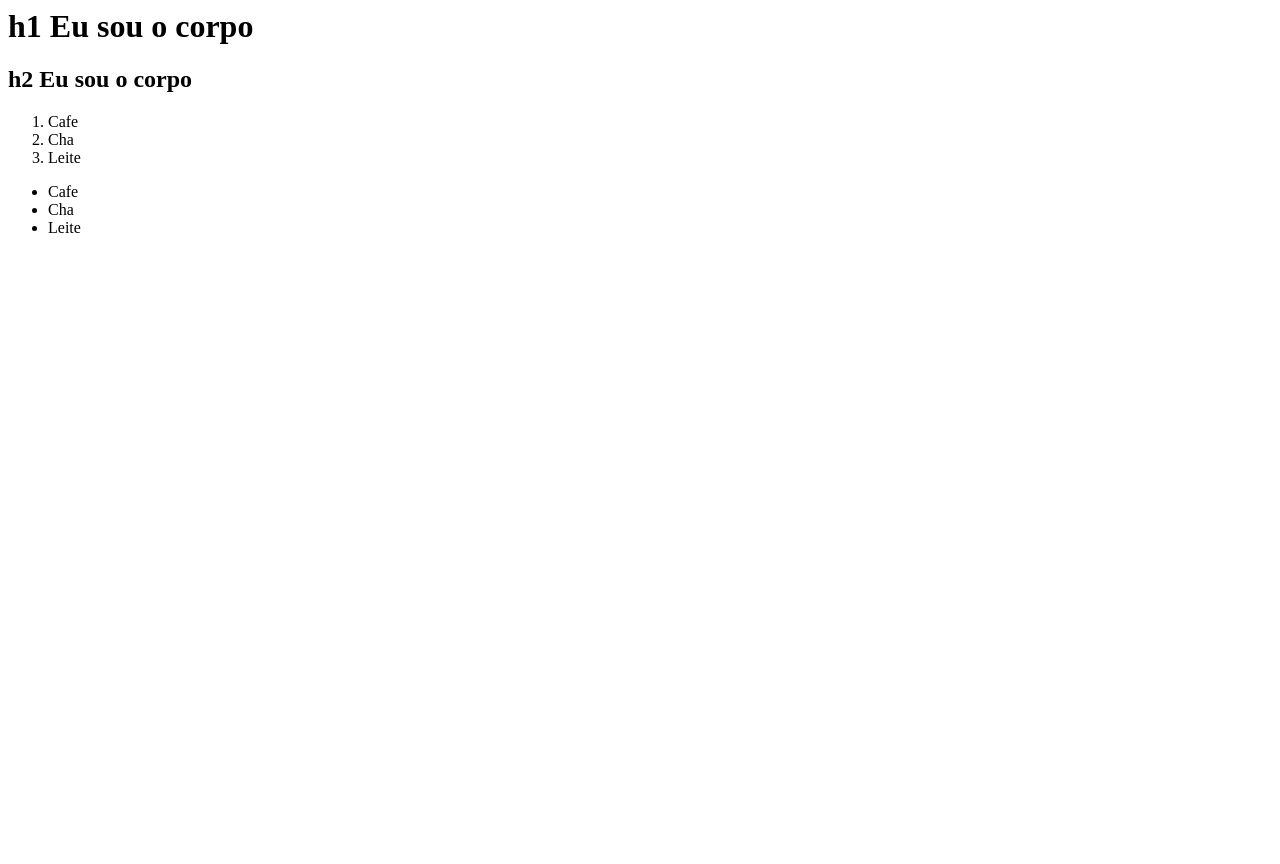
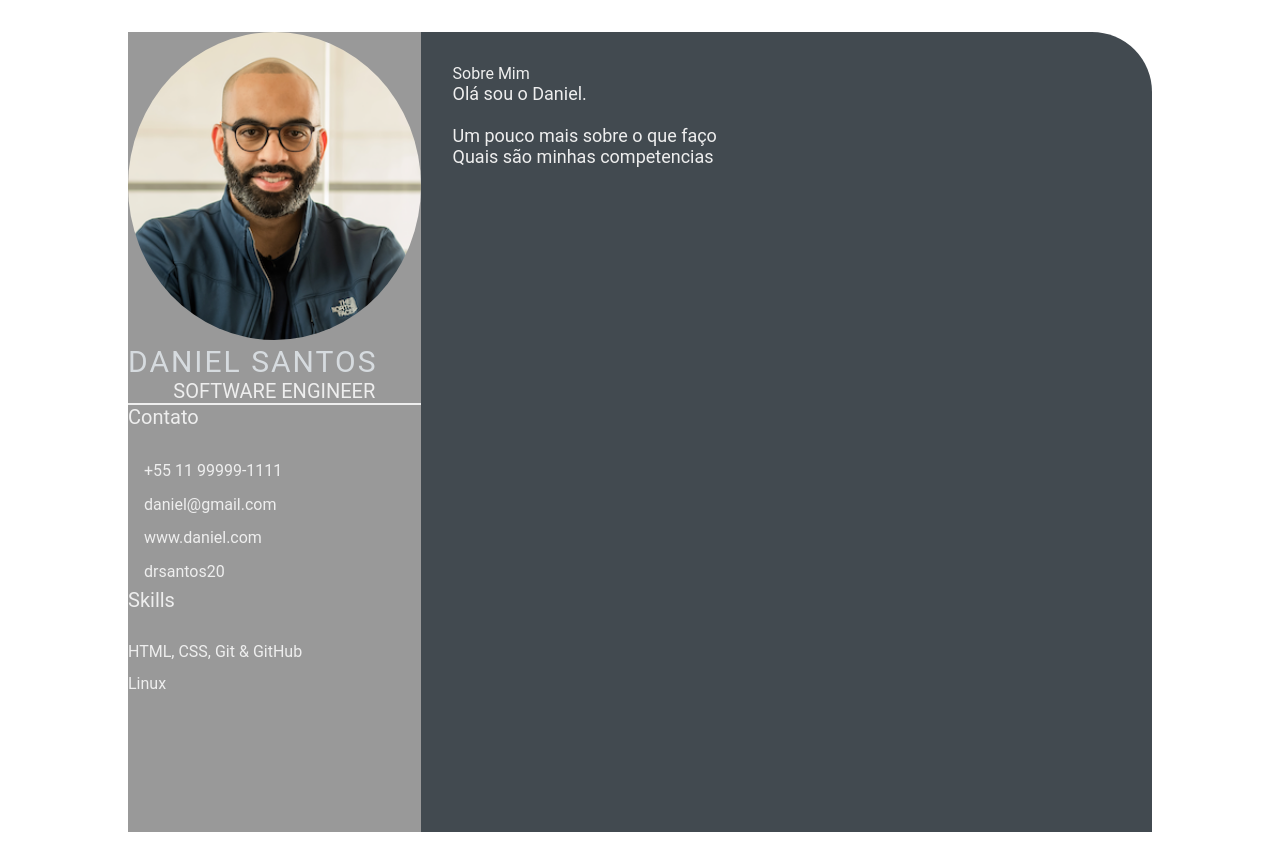
Before and after one commit to jornada-dev/jornada-dev.github.io, a plain HTML site: page index.html in a window 1280 px wide. Before the commit the page ends 800 px from the top, so only its background shows below. Drawn offline with Linux system fonts and the light colour scheme.

Commit message:
feat: add profile and about-me (#2)
Co-authored-by: Daniel Santos <drsantos20@gmail.com>

```diff
--- a/index.html
+++ b/index.html
@@ -1,21 +1,53 @@
-<html>
-    <head>
-        <title>
-            Olá, eu sou a cabeça
-        </title>
-    </head>
-    <body>
-        <h1>h1 Eu sou o corpo</h1>
-        <h2>h2 Eu sou o corpo</h2>
-    </body>
-    <ol>
-        <li>Cafe</li>
-        <li>Cha</li>
-        <li>Leite</li>
-    </ol>
-    <ul>
-        <li>Cafe</li>
-        <li>Cha</li>
-        <li>Leite</li>
-    </ul>
+<!DOCTYPE html>
+<html lang="en">
+<head>
+    <meta charset="UTF-8">
+    <meta http-equiv="X-UA-Compatible" content="IE=edge">
+    <meta name="viewport" content="width=device-width, initial-scale=1.0">
+    <title>Daniel Santos CV</title>
+
+    <link rel="stylesheet" href="style.css">
+
+</head>
+<body>
+    <main class="resume-contents">
+        <section class="left-section">
+            <section class="left-section-content">
+                <div class="profile">
+                    <img class="profile-image" src="img/profile-image.jpeg" alt="Profile image">
+                    <p class="name">Daniel Santos</p>
+                    <p class="profession">Software Engineer</p>
+                </div>
+                <div class="contact-info">
+                    <p class="left-title">Contato</p>
+                    <ul>
+                        <li><i class="fa fa-phone"></i>+55 11 99999-1111</li>
+                        <li><i class="fa fa-envelope"></i>daniel@gmail.com</li>
+                        <li><i class="fa fa-globe"></i>www.daniel.com</li>
+                        <li><i class="fa fa-github"></i>drsantos20</li>
+                    </ul>
+                </div>
+                <div class="skills">
+                    <p class="left-title">Skills</p>
+                    <ul>
+                        <li><p>HTML, CSS, Git & GitHub</p></li>
+                        <li><p>Linux</p></li>
+                    </ul>
+                </div>
+            </section>
+            </section>
+            <section class="right-section">
+                <div class="right-section-contents">
+                    <section class="about gap">
+                        <div class="right-title">Sobre Mim</div>
+                        <p class="about-me-contents">
+                            Olá sou o Daniel.<br>
+                            <br> Um pouco mais sobre o que faço
+                            <br> Quais são minhas competencias
+                        </p>
+                    </section>
+                </div>
+            </section>
+    </main>
+</body>
 </html>
--- /dev/null
+++ b/style.css
@@ -0,0 +1,103 @@
+* {
+    margin: 0;
+    padding: 0;
+    box-sizing: border-box;
+    list-style: none;
+    font-family: 'Roboto', sans-serif;
+}
+
+.resume-contents {
+    min-height: 100vh;
+    width: 80%;
+    margin: 2rem auto;
+    display: grid;
+    grid-template-columns: repeat(7, 1fr);
+}
+
+.left-section {
+    grid-column: span 2;
+    height: 100%;
+    background-color: #999999;
+}
+
+.right-section {
+    grid-column: span 5;
+    height: 100%;
+    background-color: #424a50;
+    border-radius: 0px 60px 0px 0px;
+}
+
+.left-section-contents{
+    padding: 2rem 2rem;
+}
+
+.profile {
+    width: 100%;
+    border-bottom: 2px solid #eeeeee;
+}
+
+.profile .profile-image {
+    width: 100%;
+    border-radius: 100%;
+}
+
+.name {
+    color: #D6DBDF;
+    font-size: 30px;
+    letter-spacing: 2px;
+    text-transform: uppercase;
+}
+
+.profession {
+    color: #eeeeee;
+    font-size: 20px;
+    text-transform: uppercase;
+    text-align: center;
+}
+
+/* .contact-info { border-bottom: 2px solid #1B2631; } */
+.left-title {
+    color: #eeeeee;
+    font-size: 20px;
+}
+
+.contact-info ul {
+    padding-top: 1.5rem;
+}
+
+.contact-info ul li,
+.references ul li {
+    padding: .4rem 0;
+    color: #eeeeee;
+}
+
+.contact-info ul li i,
+.references ul li i {
+    padding-right: 1rem;
+    font-size: 18px;
+    color: #eeeeee;
+}
+
+.skills ul {
+    padding-top: 1.5rem;
+}
+.skills ul li p {
+    padding: .4rem 0;
+    color: #eeeeee;
+}
+
+.right-section-contents {
+    padding: 2rem 2rem;
+}
+
+.right-title {
+    color: #eeeeee;
+}
+
+.gap {
+    padding-bottom: 2rem;
+}
+.about-me-contents {
+    font-size: 18px;
+    color: #eeeeee;
+}
```
Also changed, not shown: img/profile-image.jpeg (added).
